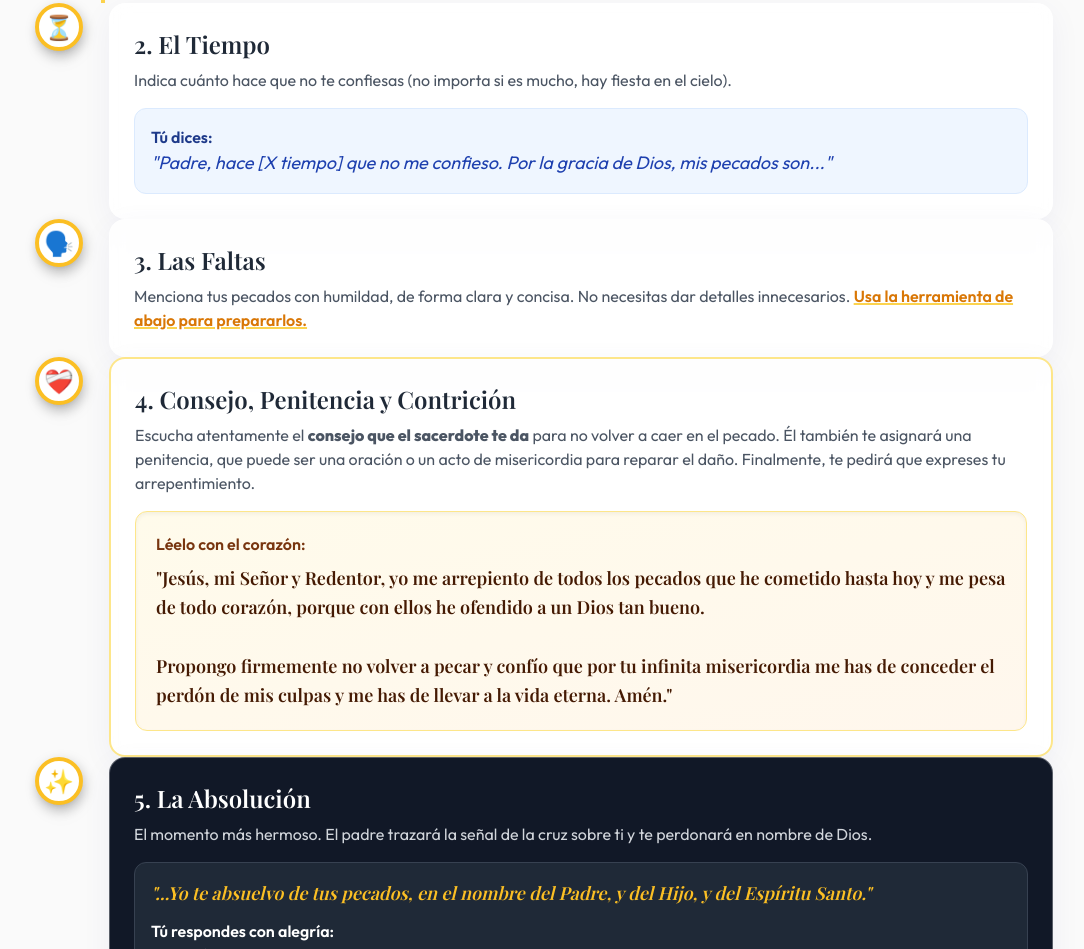
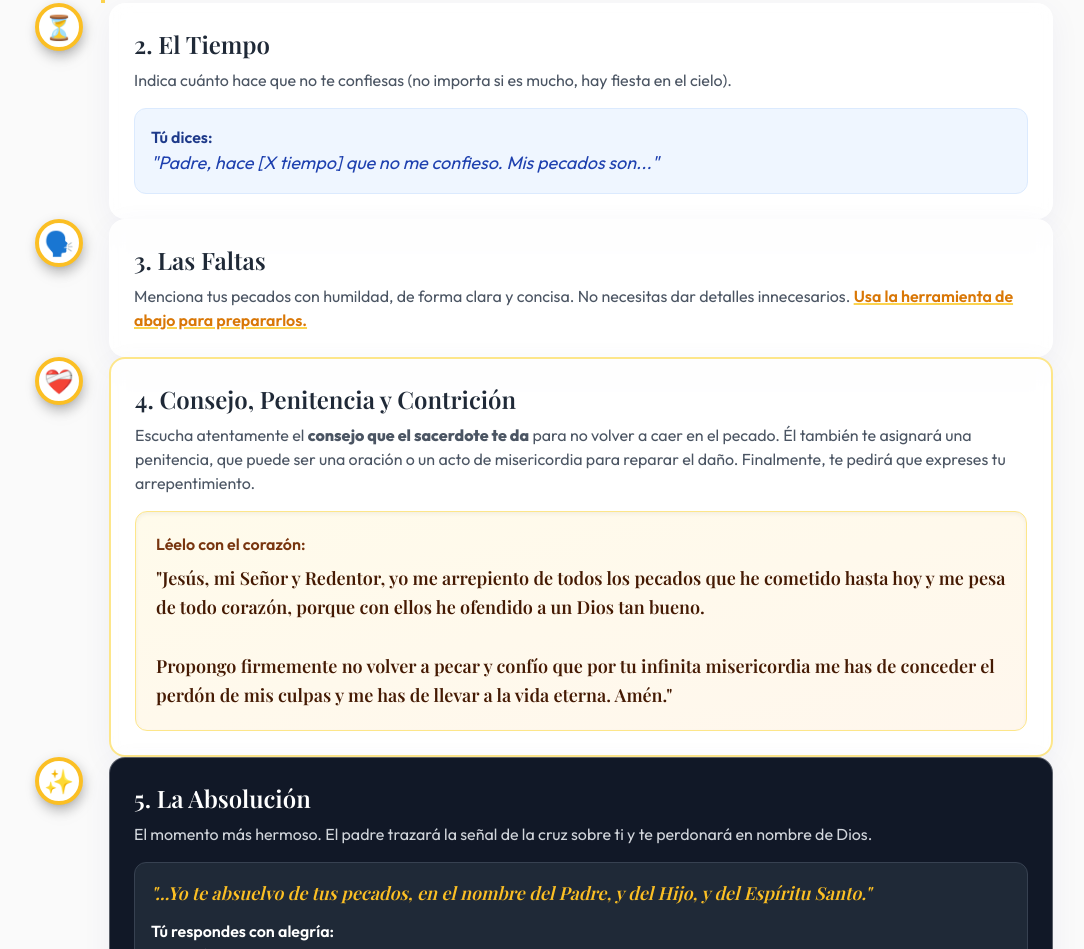
Before and after one commit to pastoralybienestar/Confesi-n, a plain HTML site: page index.html in a window 1280 px wide. Shown: the part 1259-2208 px from the top of the page, without its empty margins (83-1167 px from the left). Drawn offline with nearby package versions, Linux system fonts and the light colour scheme; a web font is replaced by a local one.

Commit message:
Update index.html

```diff
--- a/index.html
+++ b/index.html
@@ -211,7 +211,7 @@
                     <p class="text-gray-600 mb-4">Indica cuánto hace que no te confiesas (no importa si es mucho, hay fiesta en el cielo).</p>
                     <div class="bg-blue-50 p-4 rounded-xl border border-blue-100">
                         <p class="font-semibold text-blue-900">Tú dices:</p>
-                        <p class="text-lg italic text-blue-800">"Padre, hace [X tiempo] que no me confieso. Por la gracia de Dios, mis pecados son..."</p>
+                        <p class="text-lg italic text-blue-800">"Padre, hace [X tiempo] que no me confieso. Mis pecados son..."</p>
                     </div>
                 </div>
             </div>
```
